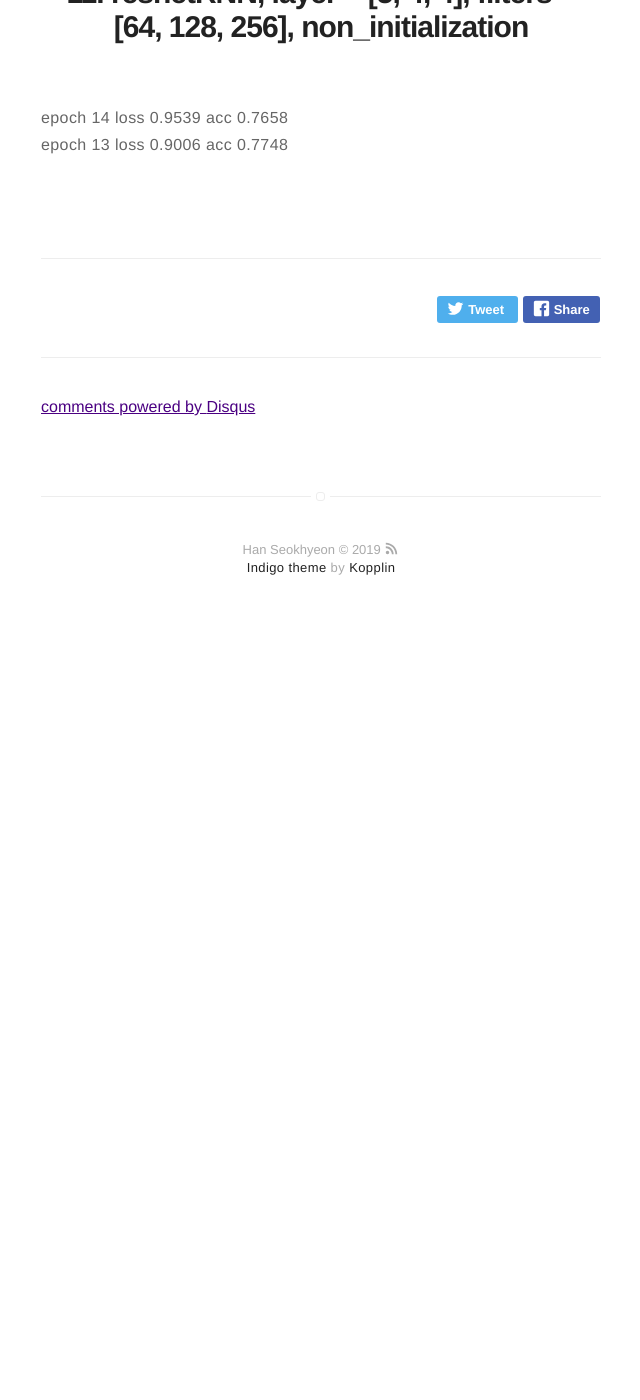
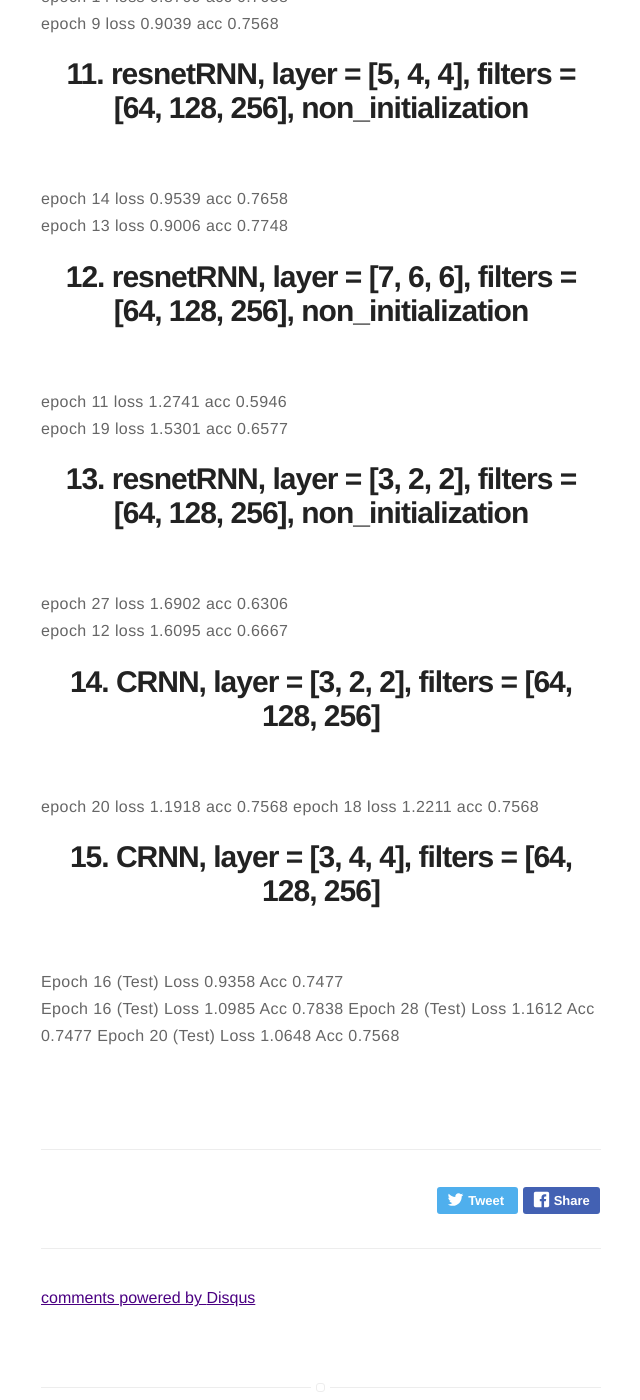
Before and after one commit to HanSeokhyeon/HanSeokhyeon.github.io, a Jekyll site: the page built from _posts/2019-11-08-speech-emotion-recognition.md, in a window 1280 px wide and 1400 px high, scrolled down 3206 px. Shown: the whole window, without its empty margins (319-959 px from the left). Built offline with Jekyll 4.4.1, drawn with Linux system fonts in a browser that asks for light colours; comment, search, counter and statistics services are not loaded; before the commit the page ends 3845 px from its top, so only the background shows below that; some of the changed text lies outside the part shown.

Commit message:
update post

```diff
--- a/_posts/2019-11-08-speech-emotion-recognition.md
+++ b/_posts/2019-11-08-speech-emotion-recognition.md
@@ -65,3 +65,21 @@ epoch 9 loss 0.9039 acc 0.7568
 # 11. resnetRNN, layer = [5, 4, 4], filters = [64, 128, 256], non_initialization
 epoch 14 loss 0.9539 acc 0.7658
 epoch 13 loss 0.9006 acc 0.7748
+
+# 12. resnetRNN, layer = [7, 6, 6], filters = [64, 128, 256], non_initialization
+epoch 11 loss 1.2741 acc 0.5946
+epoch 19 loss 1.5301 acc 0.6577
+
+# 13. resnetRNN, layer = [3, 2, 2], filters = [64, 128, 256], non_initialization
+epoch 27 loss 1.6902 acc 0.6306
+epoch 12 loss 1.6095 acc 0.6667
+
+# 14. CRNN, layer = [3, 2, 2], filters = [64, 128, 256]
+epoch 20 loss 1.1918 acc 0.7568
+epoch 18 loss 1.2211 acc 0.7568
+
+# 15. CRNN, layer = [3, 4, 4], filters = [64, 128, 256]
+Epoch 16 (Test) Loss 0.9358 Acc 0.7477
+Epoch 16 (Test) Loss 1.0985 Acc 0.7838
+Epoch 28 (Test) Loss 1.1612 Acc 0.7477
+Epoch 20 (Test) Loss 1.0648 Acc 0.7568
```
